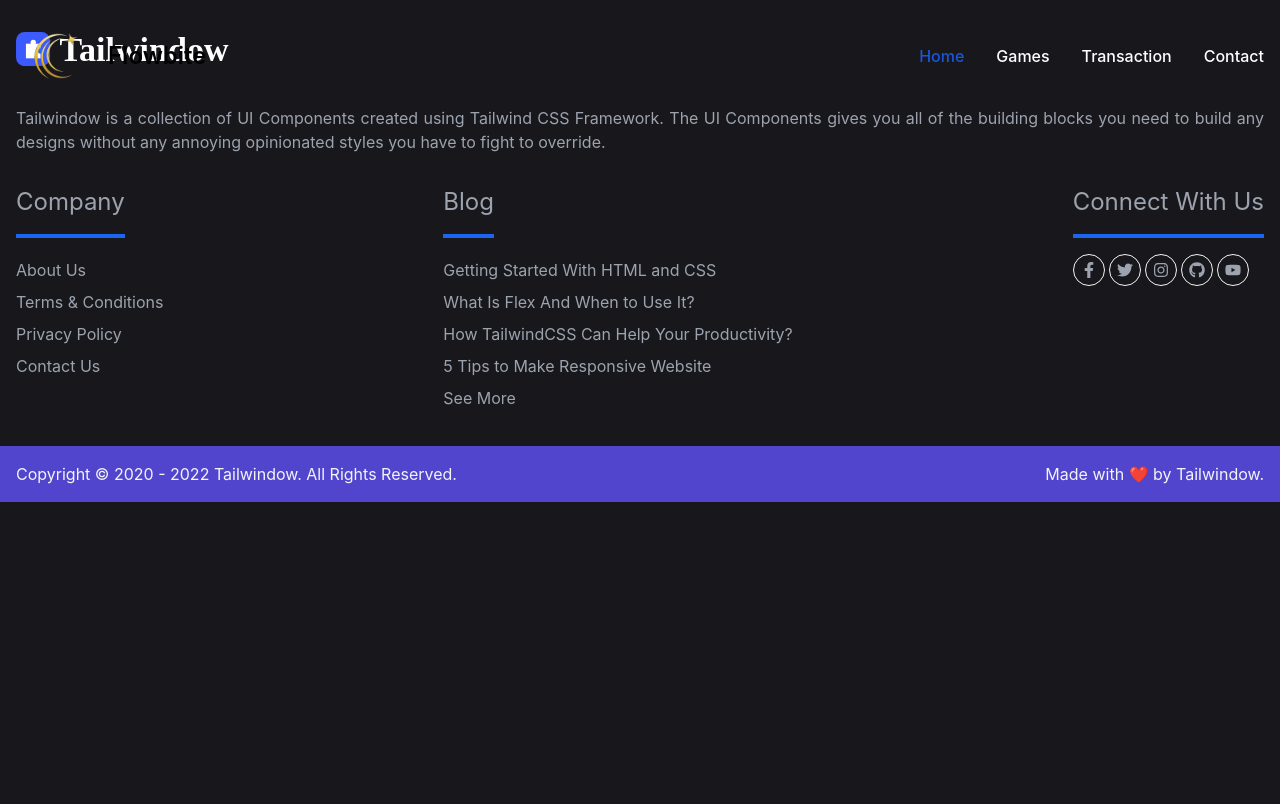
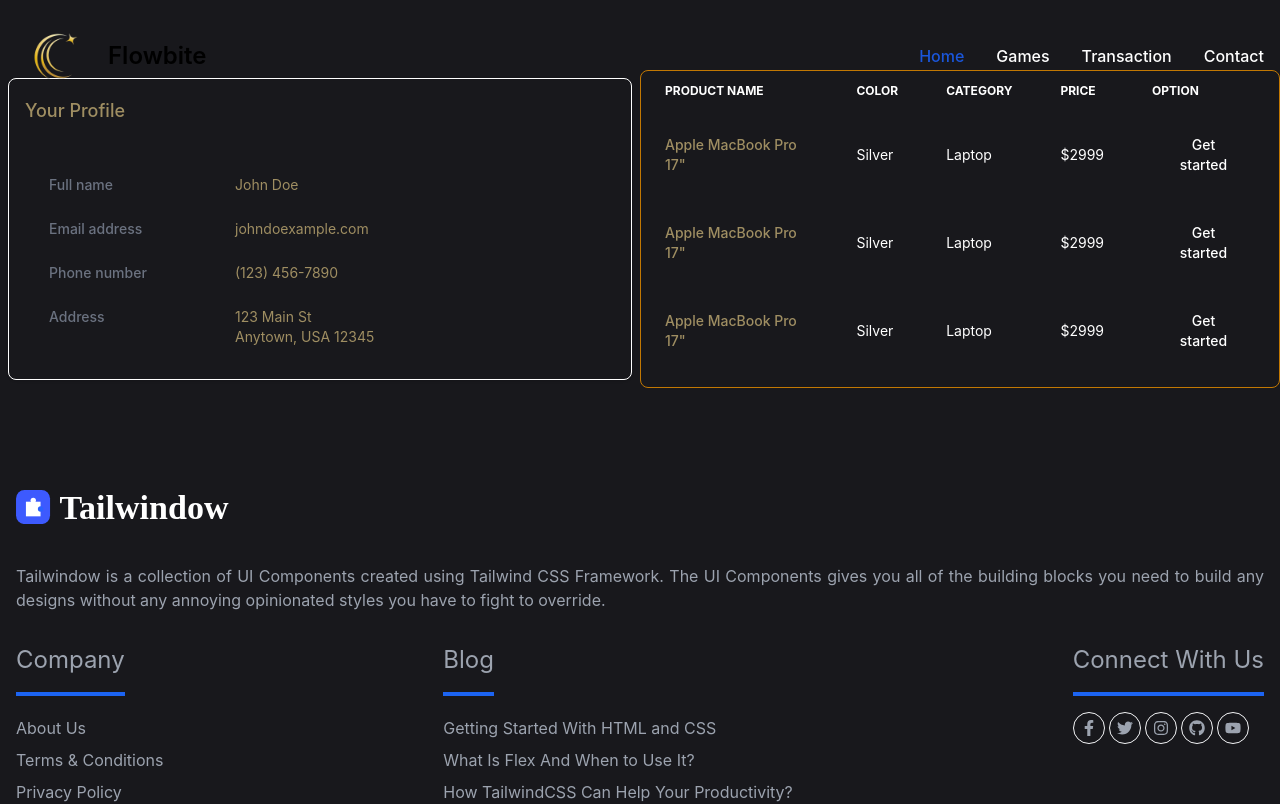
Before and after one commit to Juangaca02/Angular, an Angular app in the folder casino/: page /profile in a window 1280 px wide. Shown: the top 804 px of the page. Built offline with nearby package versions, Linux system fonts and the light colour scheme.

Commit message:
fix casino

```diff
--- a/casino/src/app/componentes/home/home.component.css
+++ b/casino/src/app/componentes/home/home.component.css
@@ -42,11 +42,11 @@
   /* Espacio entre el texto y el borde inferior de la imagen */
 }
 
-.bg-image button {
+.btn-dorado {
   background-color: rgb(159, 142, 98);
 }
 
-.bg-image button:hover {
+.btn-dorado:hover {
   background-color: rgb(87, 76, 48);
 }
 
--- a/casino/src/app/componentes/home/home.component.html
+++ b/casino/src/app/componentes/home/home.component.html
@@ -5,7 +5,7 @@
     <p>Win a once-in-a-lifetime exclusive Experience!</p>
     <p>{{title}}</p>
     <button type="button" (click)="goToLogin()"
-      class="botonLogin text-white focus:ring-4 focus:outline-none focus:ring-blue-300 font-medium rounded-lg text-sm px-4 py-2 text-center dark:focus:ring-blue-800">Get
+      class=" btn-dorado text-white focus:ring-4 focus:outline-none focus:ring-blue-300 font-medium rounded-lg text-sm px-4 py-2 text-center dark:focus:ring-blue-800">Get
       started</button>
   </div>
 </div>
@@ -31,6 +31,9 @@
             <th scope="col" class="px-6 py-3">
               Price
             </th>
+            <th scope="col" class="px-6 py-3">
+              Option
+            </th>
           </tr>
         </thead>
         <tbody>
@@ -47,6 +50,11 @@
             <td class="px-6 py-4">
               $2999
             </td>
+            <td class="px-6 py-4">
+              <button type="button" (click)="goToLogin()"
+                class="btn-dorado text-white focus:ring-4 focus:outline-none focus:ring-blue-300 font-medium rounded-lg text-sm px-4 py-2 text-center dark:focus:ring-blue-800">Get
+                started</button>
+            </td>
           </tr>
           <tr>
             <th class="px-6 py-4 font-medium dorado">
@@ -61,6 +69,11 @@
             <td class="px-6 py-4">
               $2999
             </td>
+            <td class="px-6 py-4">
+              <button type="button" (click)="goToLogin()"
+                class="btn-dorado text-white focus:ring-4 focus:outline-none focus:ring-blue-300 font-medium rounded-lg text-sm px-4 py-2 text-center dark:focus:ring-blue-800">Get
+                started</button>
+            </td>
           </tr>
           <tr>
             <th class="px-6 py-4 font-medium dorado">
@@ -74,6 +87,11 @@
             </td>
             <td class="px-6 py-4">
               $2999
+            </td>
+            <td class="px-6 py-4">
+              <button type="button" (click)="goToLogin()"
+                class="btn-dorado text-white focus:ring-4 focus:outline-none focus:ring-blue-300 font-medium rounded-lg text-sm px-4 py-2 text-center dark:focus:ring-blue-800">Get
+                started</button>
             </td>
           </tr>
         </tbody>
--- a/casino/src/app/componentes/navbar/navbar.component.html
+++ b/casino/src/app/componentes/navbar/navbar.component.html
@@ -1,4 +1,4 @@
-<nav class="navbar-fixed bg-white border-gray-200 dark:bg-gray-900 dark:border-gray-700">
+<nav class="navbar-fixed w-full z-10" [ngClass]="{'backdrop-filter backdrop-blur-lg': isNavbarBlurred}">
   <div class="max-w-screen-xl flex flex-wrap items-center justify-between mx-auto p-4">
     <a href="#" class="flex items-center space-x-3 rtl:space-x-reverse">
       <img src="/assets/logo.png" class="h-20" alt="Flowbite Logo" />
@@ -71,6 +71,5 @@
     </div>
   </div>
 </nav>
-<!--
-<div style="height: 200px;"></div>
--->
+
+<!-- <div class=" bg-transparent " style="height: 200px;"></div> -->
--- a/casino/src/app/componentes/navbar/navbar.component.ts
+++ b/casino/src/app/componentes/navbar/navbar.component.ts
@@ -1,4 +1,4 @@
-import { Component } from '@angular/core';
+import { Component, HostListener } from '@angular/core';
 
 @Component({
   selector: 'app-navbar',
@@ -7,4 +7,12 @@ import { Component } from '@angular/core';
 })
 export class NavbarComponent {
 
+  isNavbarBlurred: boolean = false;
+
+  @HostListener('window:scroll', [])
+  onWindowScroll() {
+    // Lógica para verificar la posición del scroll y aplicar la clase de borrosidad según sea necesario
+    const scrollPosition = window.pageYOffset || document.documentElement.scrollTop || document.body.scrollTop || 0;
+    this.isNavbarBlurred = scrollPosition > 0; // Aplicar la borrosidad si la posición del scroll es mayor que 0
+  }
 }
--- a/casino/src/app/componentes/profile/profile.component.css
+++ b/casino/src/app/componentes/profile/profile.component.css
@@ -0,0 +1,4 @@
+section {
+  margin-top: 70px;
+  margin-bottom: 70px;
+}
--- a/casino/src/app/componentes/profile/profile.component.html
+++ b/casino/src/app/componentes/profile/profile.component.html
@@ -0,0 +1,128 @@
+<section class=" grid grid-cols-2 relative">
+  <div scope="col" class="border border-white rounded-lg overflow-hidden shadow m-2">
+    <div class="px-4 py-5 sm:px-6">
+      <h3 class="text-lg leading-6 font-medium dorado">
+        Your Profile
+      </h3>
+    </div>
+    <div class=" px-4 py-5 sm:p-0">
+      <dl class="">
+        <div class="py-3 sm:py-5 sm:grid sm:grid-cols-3 sm:gap-4 sm:px-6">
+          <dt class="text-sm font-medium text-gray-500">
+            Full name
+          </dt>
+          <dd class="mt-1 text-sm dorado sm:mt-0 sm:col-span-2">
+            John Doe
+          </dd>
+        </div>
+        <div class="py-3 sm:py-5 sm:grid sm:grid-cols-3 sm:gap-4 sm:px-6">
+          <dt class="text-sm font-medium text-gray-500">
+            Email address
+          </dt>
+          <dd class="mt-1 text-sm dorado sm:mt-0 sm:col-span-2">
+            johndoexample.com
+          </dd>
+        </div>
+        <div class="py-3 sm:py-5 sm:grid sm:grid-cols-3 sm:gap-4 sm:px-6">
+          <dt class="text-sm font-medium text-gray-500">
+            Phone number
+          </dt>
+          <dd class="mt-1 text-sm dorado sm:mt-0 sm:col-span-2">
+            (123) 456-7890
+          </dd>
+        </div>
+        <div class="py-3 sm:py-5 sm:grid sm:grid-cols-3 sm:gap-4 sm:px-6">
+          <dt class="text-sm font-medium text-gray-500">
+            Address
+          </dt>
+          <dd class="mt-1 text-sm dorado sm:mt-0 sm:col-span-2">
+            123 Main St<br>
+            Anytown, USA 12345
+          </dd>
+        </div>
+      </dl>
+    </div>
+  </div>
+  <div scope="col" class="border border-yellow-500 rounded-lg">
+    <table class="w-full text-sm text-left rtl:text-right text-white">
+      <thead class="text-xs uppercase dark:text-gray-400">
+        <tr>
+          <th scope="col" class="px-6 py-3">
+            Product name
+          </th>
+          <th scope="col" class="px-6 py-3">
+            Color
+          </th>
+          <th scope="col" class="px-6 py-3">
+            Category
+          </th>
+          <th scope="col" class="px-6 py-3">
+            Price
+          </th>
+          <th scope="col" class="px-6 py-3">
+            Option
+          </th>
+        </tr>
+      </thead>
+      <tbody>
+        <tr>
+          <th class="px-6 py-4 font-medium dorado">
+            Apple MacBook Pro 17"
+          </th>
+          <td class="px-6 py-4">
+            Silver
+          </td>
+          <td class="px-6 py-4">
+            Laptop
+          </td>
+          <td class="px-6 py-4">
+            $2999
+          </td>
+          <td class="px-6 py-4">
+            <button type="button"
+              class="btn-dorado text-white focus:ring-4 focus:outline-none focus:ring-blue-300 font-medium rounded-lg text-sm px-4 py-2 text-center dark:focus:ring-blue-800">Get
+              started</button>
+          </td>
+        </tr>
+        <tr>
+          <th class="px-6 py-4 font-medium dorado">
+            Apple MacBook Pro 17"
+          </th>
+          <td class="px-6 py-4">
+            Silver
+          </td>
+          <td class="px-6 py-4">
+            Laptop
+          </td>
+          <td class="px-6 py-4">
+            $2999
+          </td>
+          <td class="px-6 py-4">
+            <button type="button"
+              class="btn-dorado text-white focus:ring-4 focus:outline-none focus:ring-blue-300 font-medium rounded-lg text-sm px-4 py-2 text-center dark:focus:ring-blue-800">Get
+              started</button>
+          </td>
+        </tr>
+        <tr>
+          <th class="px-6 py-4 font-medium dorado">
+            Apple MacBook Pro 17"
+          </th>
+          <td class="px-6 py-4">
+            Silver
+          </td>
+          <td class="px-6 py-4">
+            Laptop
+          </td>
+          <td class="px-6 py-4">
+            $2999
+          </td>
+          <td class="px-6 py-4">
+            <button type="button"
+              class="btn-dorado text-white focus:ring-4 focus:outline-none focus:ring-blue-300 font-medium rounded-lg text-sm px-4 py-2 text-center dark:focus:ring-blue-800">Get
+              started</button>
+          </td>
+        </tr>
+      </tbody>
+    </table>
+  </div>
+</section>
```
Also changed, not shown: casino/src/app/componentes/login/login.component.css (line endings or trailing spaces), casino/src/app/componentes/register/register.component.css (line endings or trailing spaces).
